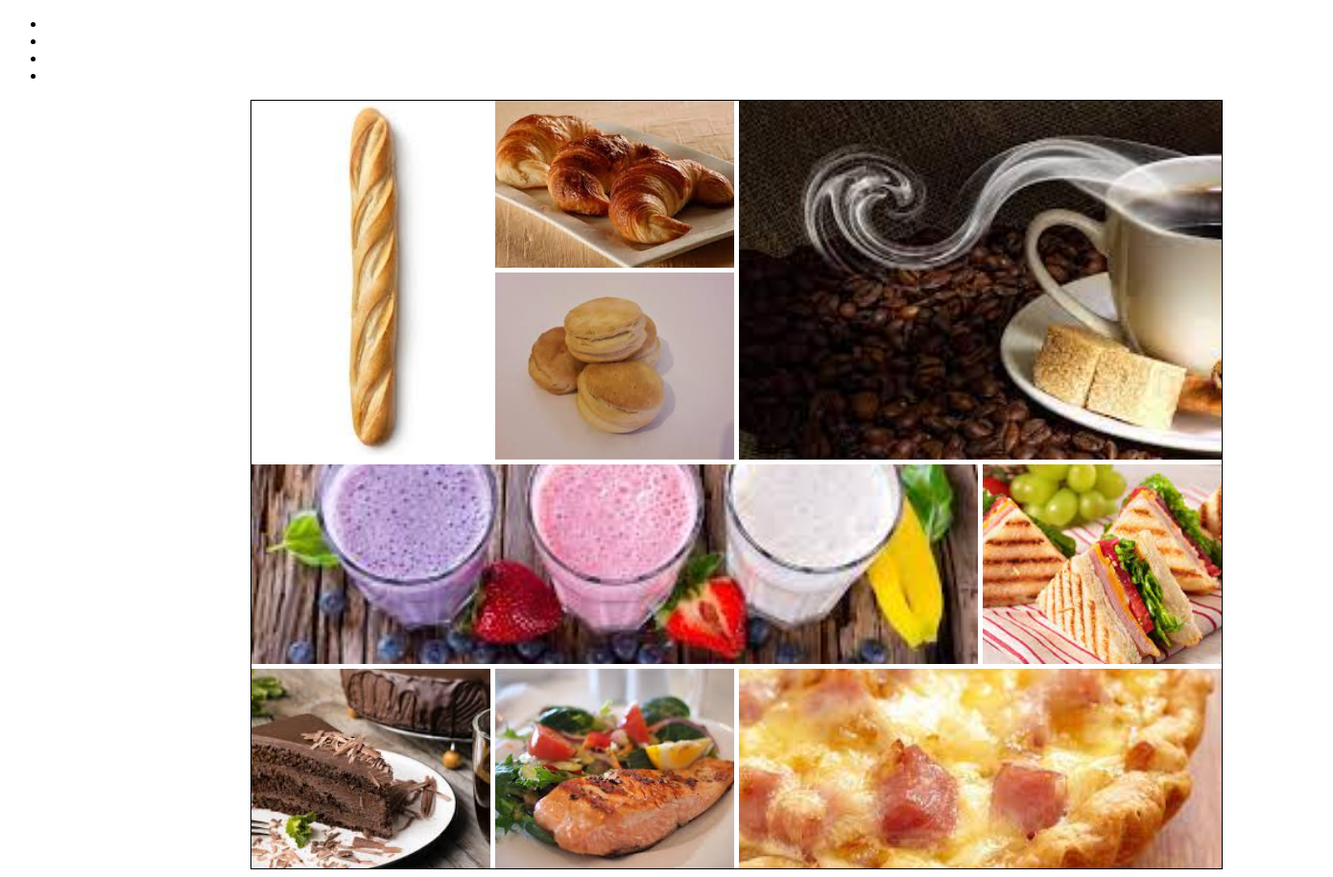
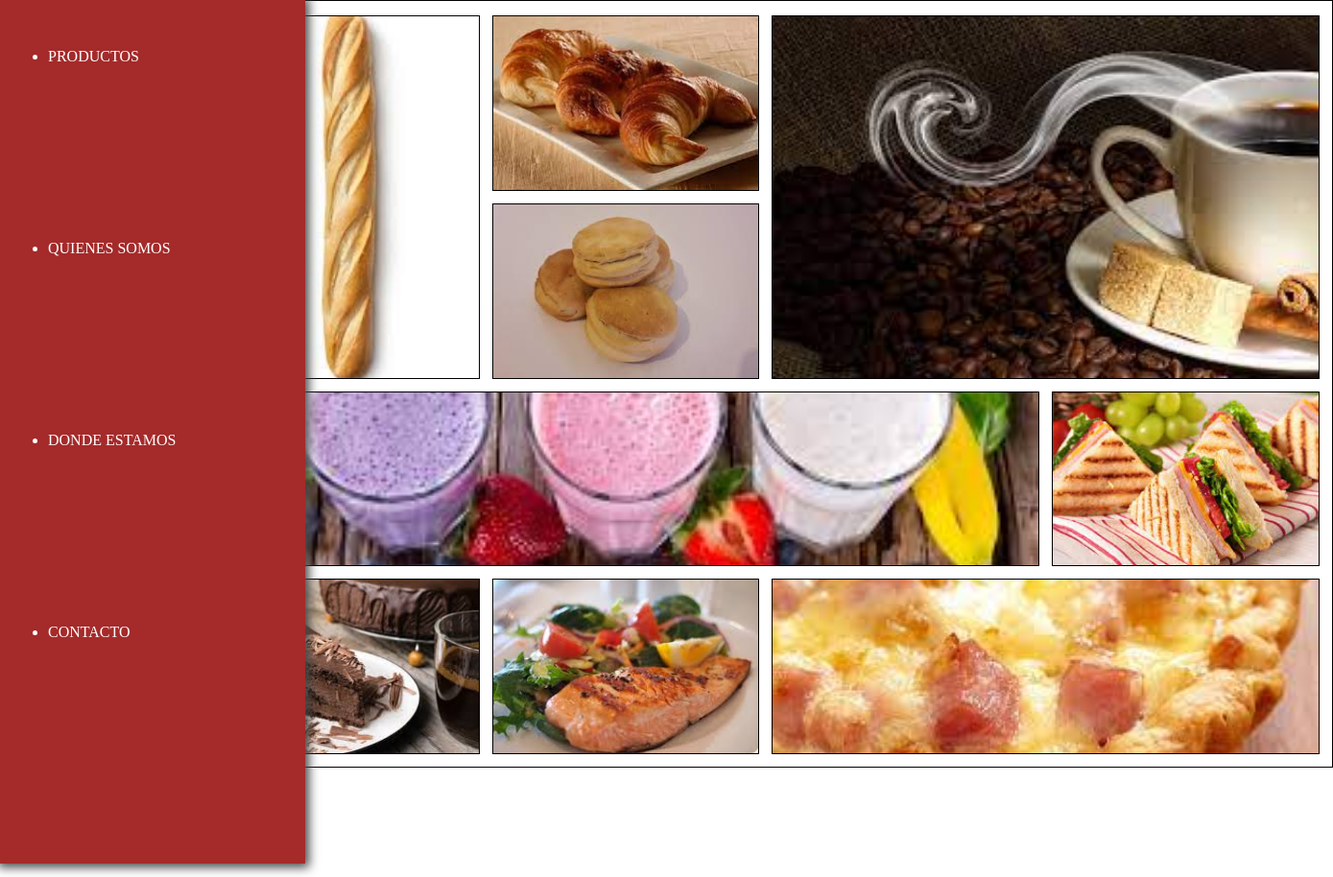
Before and after one commit to golpedehorno/final, a plain HTML site: page index.html in a window 1280 px wide. Shown: the whole page at 96% size, 1389 px wide, since content can reach past the window. After the commit the page ends 800 px from the top, so only its background shows below. Drawn offline with Linux system fonts and the light colour scheme.

Commit message:
con barra nav al costado

```diff
--- a/index.html
+++ b/index.html
@@ -8,13 +8,13 @@
     <link rel="stylesheet" href="style.css">
 </head>
 <body>
-    <header>
+    <header >
         <nav>
-            <ul>
-                <li></li>
-                <li></li>
-                <li></li>
-                <li></li>
+            <ul class="menu">
+                <li>PRODUCTOS</li>
+                <li>QUIENES SOMOS</li>
+                <li>DONDE ESTAMOS</li>
+                <li>CONTACTO</li>
             </ul>
         </nav>
     </header>
--- a/style.css
+++ b/style.css
@@ -1,11 +1,33 @@
+*{
+    margin: 0;
+    padding: 0;
+}
+
+.menu{
+    width: 17%;
+    height: 100vh;
+    position: fixed;
+    top: 0;
+    left: 0;
+    background-color: brown;
+    box-shadow: 1px 1px 10px 3px #474747;
+    color: white;
+    display: flex;
+    flex-direction: column;
+    padding: 50px;
+}
+li{
+    height: 25%;
+}
 .productos{
-    width: 80%;
-    height: 100vh;
-    margin-left: 20%; ;
+    width: 90%;
+    height: 96vh;
+    margin-left: 16%;
     border: 1px solid black;
     display: grid;
     grid-template-columns: repeat(4, 1fr);
-    gap: 5px;
+    gap: 15px;
+    padding: 15px;
 }
 
 .foto{
@@ -13,6 +35,10 @@
     height: 100%;
     object-fit: cover;
     overflow: hidden;
+    border: 1px solid black;
+}
+.foto:hover{
+    transform: scale(1.5);
 }
 
 .uno{
```
